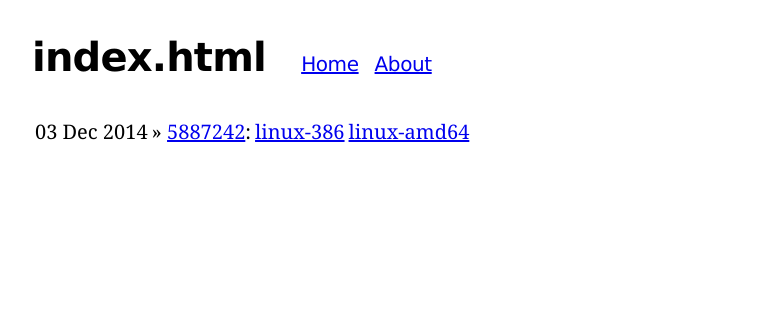
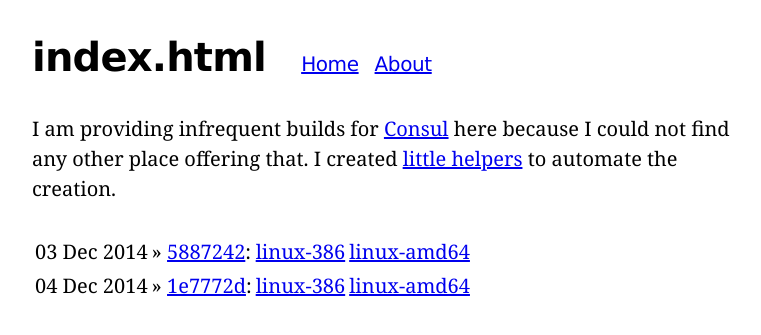
Before and after one commit to hanshasselberg/i0rek.github.io, a Jekyll site: the page built from consul-nightly/index.html, in a window 1280 px wide. Shown: the top 335 px of the page, without its empty margins (258-1019 px from the left). Built offline with Jekyll 4.4.1, drawn with Linux system fonts in a browser that asks for light colours; Markdown is read by kramdown in place of the engine named in the settings; comment, search, counter and statistics services are not loaded.

Commit message:
another sha and some text.

```diff
--- a/consul-nightly/index.html
+++ b/consul-nightly/index.html
@@ -1,11 +1,20 @@
 ---
 layout: default
 name: Consul Nightly Builds
-title: Consul
+title: Consul Nightly Builds
 revisions:
   - date: 03 Dec 2014
     sha:  5887242db2ebaae6c6cb9dfe68bdf078f9c1eefd
+  - date: 04 Dec 2014
+    sha:  1e7772d570537fb651d554309c44865f56d291d1
 ---
+
+<br>
+
+I am providing infrequent builds for <a href="consul.io">Consul</a> here because I could not find any other place offering that. I created <a href="https://github.com/i0rek/consul-nightly/">little helpers</a> to automate the creation.
+
+<br>
+<br>
 
 <table>
   {% for revision in page.revisions %}
```
